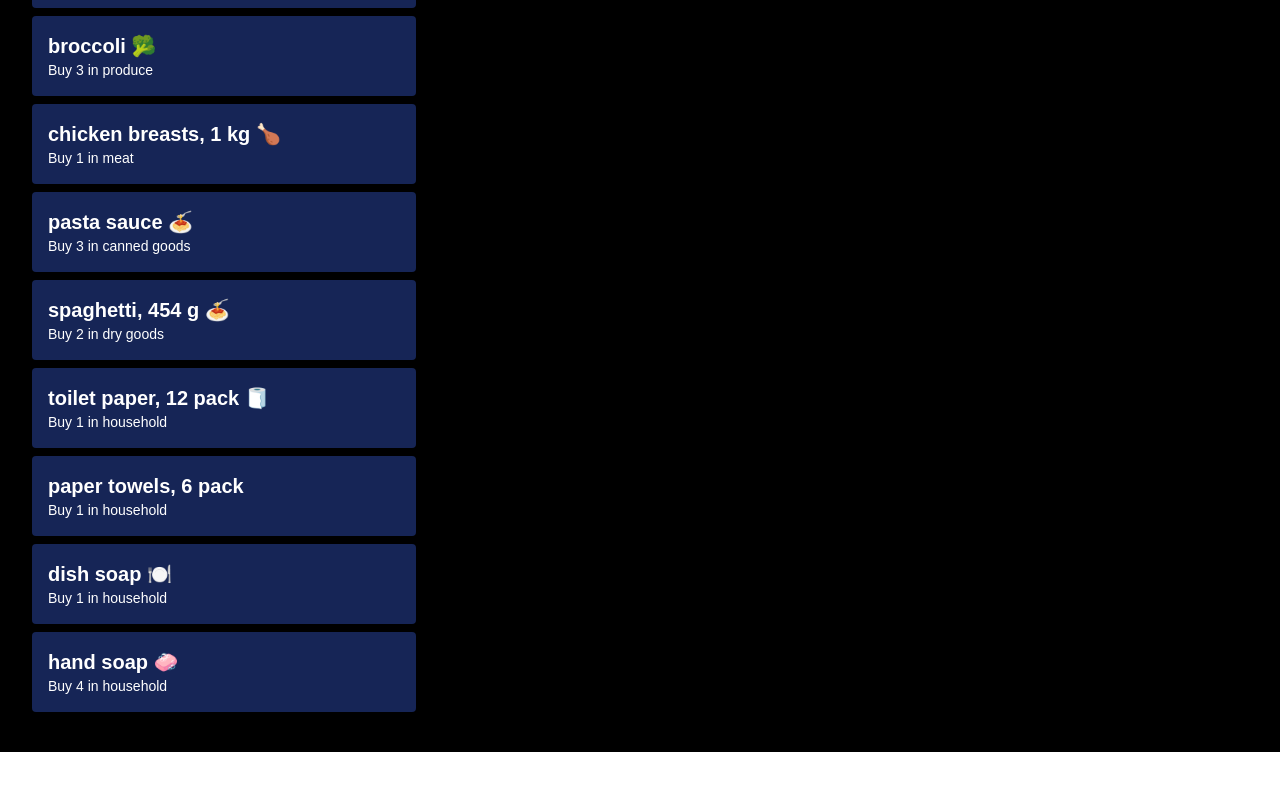
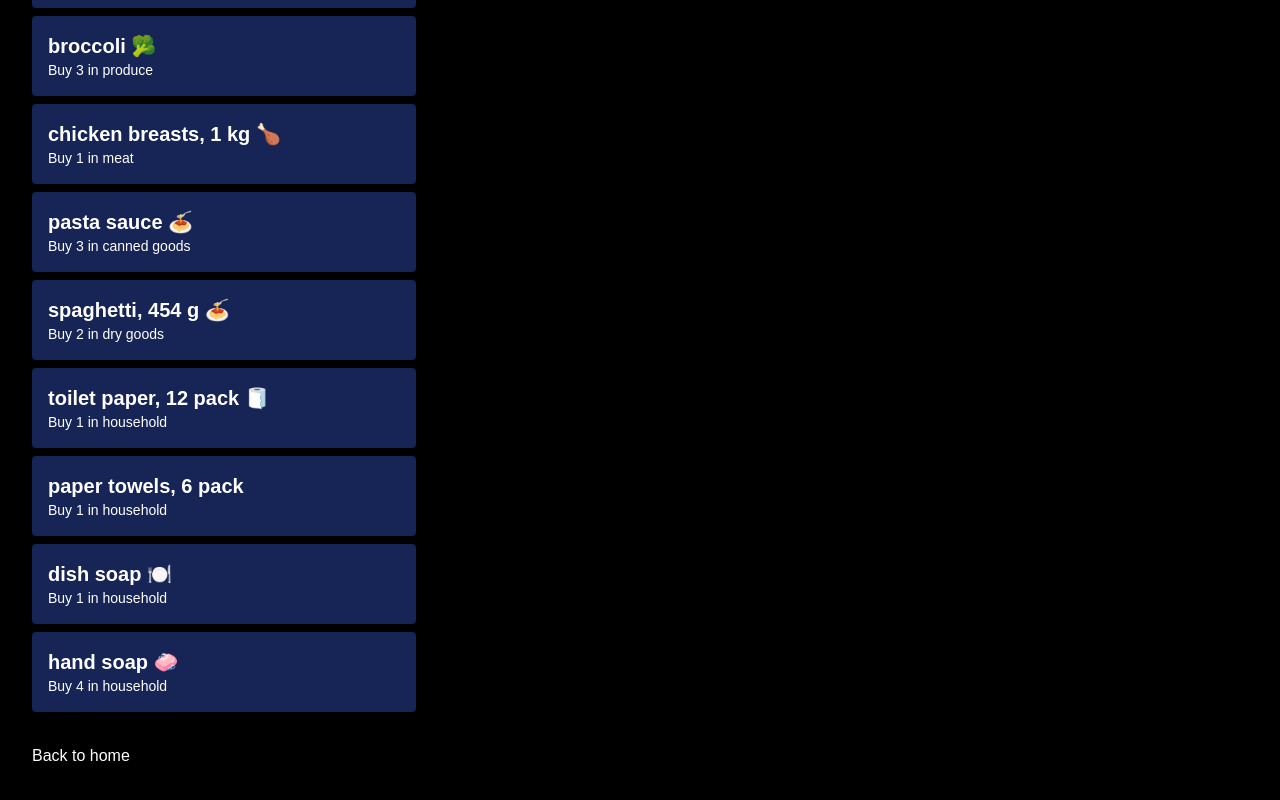
Before and after one commit to joywong1228/cprg306-assignments, a Next.js app: page /week-3 in a window 1280 px wide. Shown: the part 428-1228 px from the top of the page. Before the commit the page ends 1180 px from the top, so only its background shows below. Built offline with nearby package versions, Linux system fonts and the light colour scheme.

Commit message:
testing on the autolayout on saving

```diff
--- a/app/page.js
+++ b/app/page.js
@@ -4,8 +4,8 @@ import Link from 'next/link';
 export default function Page() {
   return (
     <main className="min-h-screen bg-black text-white p-25">
-            <h1 className="text-4xl font-bold mb-6">
-            CPRG 306: Web Development 2 - Assignments</h1>
+      <h1 className="text-4xl font-bold mb-6">
+        CPRG 306: Web Development 2 - Assignments</h1>
       <p>
         <Link href="/week-2">Go to Week 2 Assignment</Link>
       </p>
--- a/app/week-3/page.js
+++ b/app/week-3/page.js
@@ -1,4 +1,5 @@
 import React from 'react';
+import Link from 'next/link';
 import ItemList from './item-list';
 
 export default function Page() {
@@ -6,6 +7,10 @@ export default function Page() {
         <main className="bg-black text-white min-h-screen p-8">
             <h1 className="text-3xl font-bold mb-6">Shopping List</h1>
             <ItemList />
+
+            <br />
+            <Link href="/">Back to home</Link>
+
         </main>
     );
 }
```
Also changed, not shown: app/week-2/page.js (indentation only), app/week-2/student-info.js (indentation only), app/week-3/item-list.js (indentation only), app/week-3/item.js (indentation only). Lines whose indentation alone changed are shown as unchanged.
